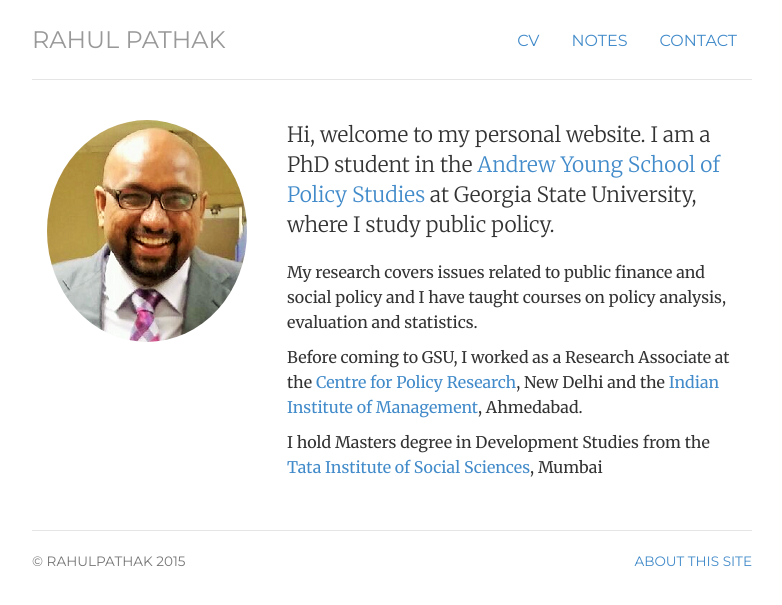
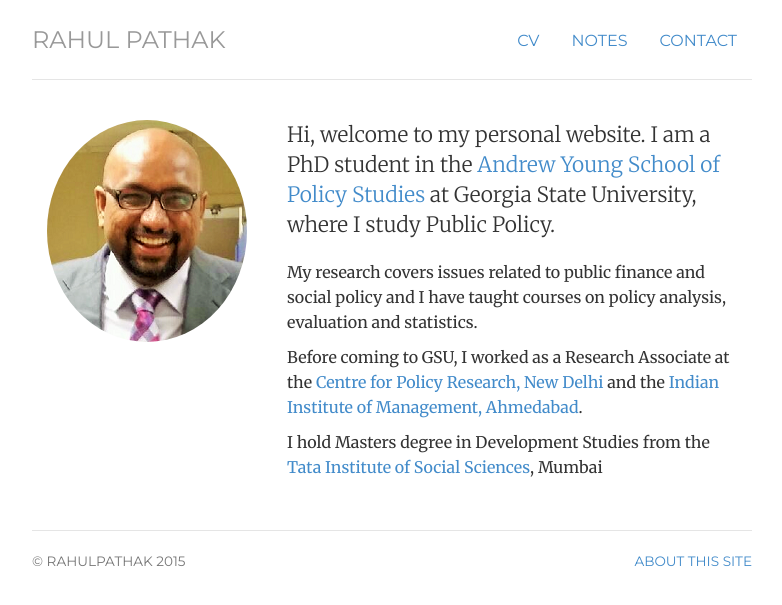
Before and after one commit to pathak-rahul/pathak-rahul.github.io, a Jekyll site: the page built from index.html, in a window 1280 px wide. Shown: the top 605 px of the page, without its empty margins (248-1030 px from the left). Built offline with Jekyll 4.4.1, drawn with Linux system fonts in a browser that asks for light colours.

Commit message:
Update index.html

```diff
--- a/index.html
+++ b/index.html
@@ -13,11 +13,11 @@
 	<img  class="img-circle avatar" alt="Rahul Pathak" src="img/rpathak.png">
 	</div>
 	<div itemscope itemtype="http://data-vocabulary.org/Person" class="col-sm-8">
-	<p class="lead"> Hi, welcome to my personal website. I am a PhD student in the <a href="http://aysps.gsu.edu/"> Andrew Young School of Policy Studies</a> at Georgia State University, where I study public policy.</p>
+	<p class="lead"> Hi, welcome to my personal website. I am a PhD student in the <a href="http://aysps.gsu.edu/"> Andrew Young School of Policy Studies</a> at Georgia State University, where I study Public Policy.</p>
 
 	<p> My research covers issues related to public finance and social policy and I have taught courses on policy analysis, evaluation and statistics. </p>
 
-	<p>Before coming to GSU, I worked as a Research Associate at the <a href="http://www.cprindia.org/"> Centre for Policy Research</a>, New Delhi and  the <a href="http://www.iimahd.ernet.in/"> Indian Institute of Management</a>, Ahmedabad.</span></p>
+	<p>Before coming to GSU, I worked as a Research Associate at the <a href="http://www.cprindia.org/"> Centre for Policy Research, New Delhi</a> and  the <a href="http://www.iimahd.ernet.in/"> Indian Institute of Management, Ahmedabad</a>.</span></p>
 
 	<p>I hold Masters degree in Development Studies from the <a href="http://tiss.edu//"> Tata Institute of Social Sciences</a>, Mumbai </p>
 
```
